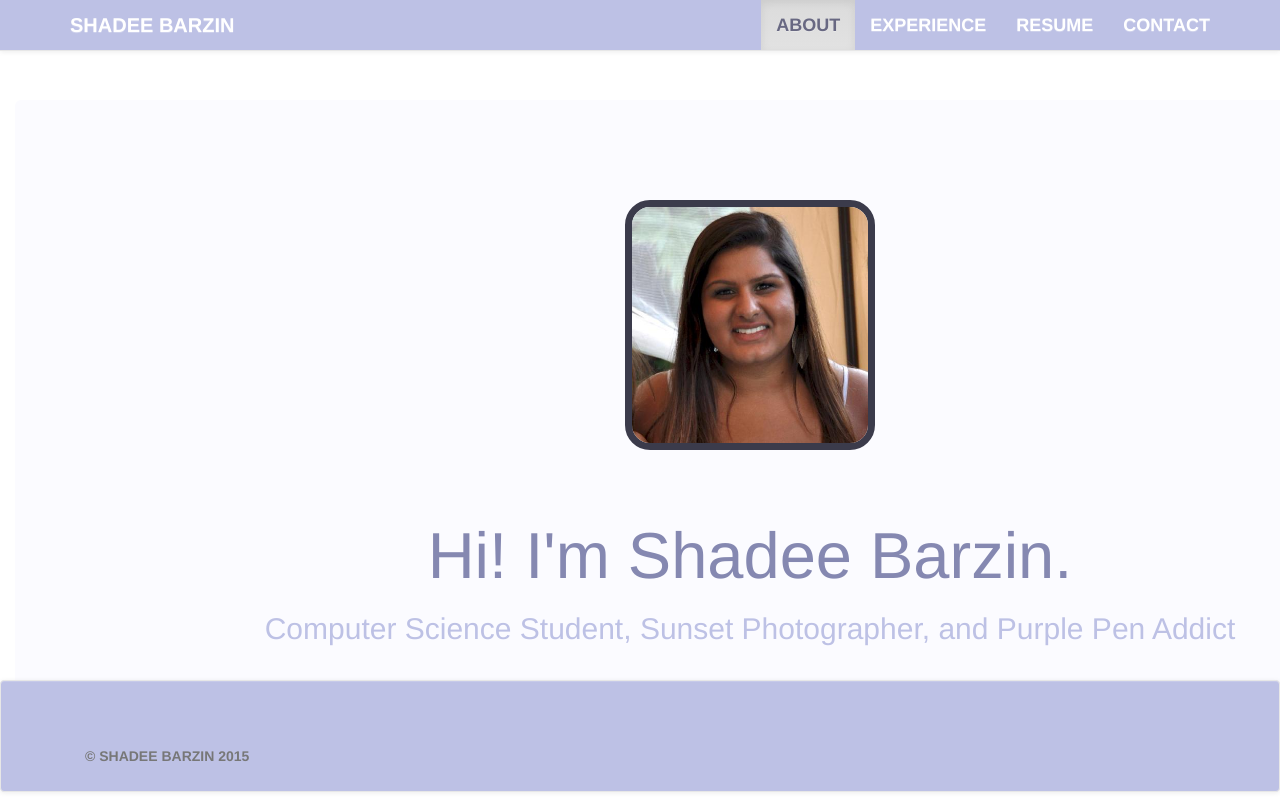
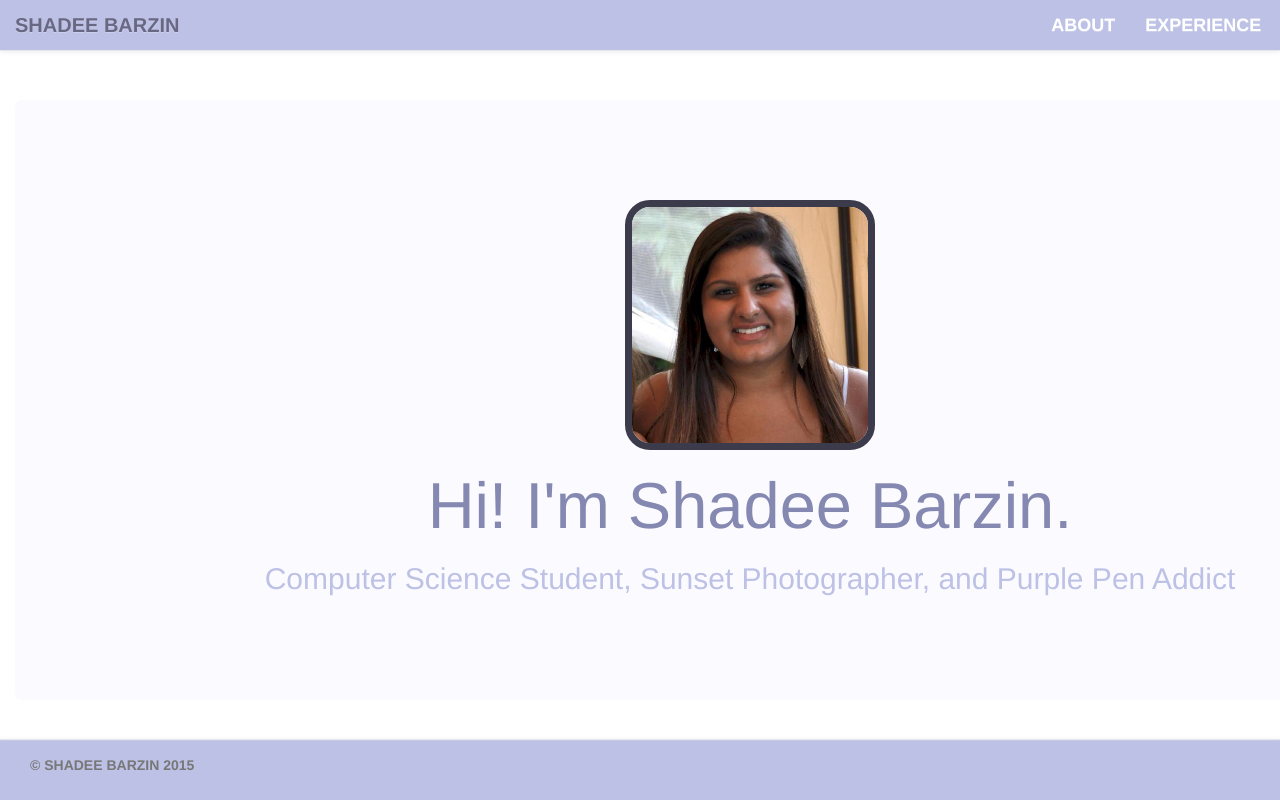
Before and after one commit to shadeebarzin/shadeebarzin.com, a plain HTML site: page index.html in a window 1280 px wide. Shown: the top 800 px of the page. Drawn offline with nearby package versions, Linux system fonts and the light colour scheme.

Commit message:
fixed navbar and footer. minor changes to jumbotron.

```diff
--- a/css/style.css
+++ b/css/style.css
@@ -1,3 +1,9 @@
+/* ---NAVIGATION BAR--- */
+
+/* align top of navbar to top of page */
+.navbar-fixed-top > .container {
+	margin-top: 50px;
+}
 /* navbar */
 .navbar-default {
 	background: #BDC1E5;
@@ -38,7 +44,6 @@
     color: #686882;
     background-color: #EBEBFF;
 }
-
 /* mobile version */
 .navbar-default .navbar-toggle {
     border-color: #E7E7E7;
@@ -60,25 +65,23 @@
     }
 }
 
-/* */
+/* ---JUMBOTRON--- */
+
+/* dimensions of jumbotron container */
 .container {
-	margin-top: 50px;
-}
-
-.container-fluid {
 	margin-top: 100px;
 	width: 1500px;
 }
-
-.container-fluid > .jumbotron {
+/* jumbotron attributes */
+.container > .jumbotron {
 	font-weight: bold;
 	padding: 100px;
 	background: #FBFBFF;
 	height: 600px;
 	padding-top: 100px;
 }
-
-.container-fluid > .jumbotron > .img-rounded {
+/* image attributes */
+.container > .jumbotron > .img-rounded {
 	vertical-align: middle;
 	display: block;
 	margin-left: auto;
@@ -86,16 +89,21 @@
 	border: 7px solid #3B3B4B;
 	border-radius: 25px;
 }
-
-.container-fluid > .jumbotron > .container h1 {
+/* big text */
+.container > .jumbotron > h1 {
 	font-size: 65px;
 	color: #8588B1;
 	text-align: center;
 }
-
-.container-fluid > .jumbotron > .container h3 {
+/* small text */
+.container > .jumbotron > h3 {
 	font-size: 30px;
 	color: #BDC1E5;
 	text-align: center;
 	padding-bottom: 100px;
 }
+
+/* ---FOOTER--- */
+.navbar-fixed-bottom > .container {
+	margin-top: 0px;
+}
--- a/index.html
+++ b/index.html
@@ -49,7 +49,7 @@
 
     		<div class="navbar-collapse collapse">
       			<ul class="nav navbar-nav navbar-right">
-       				<li class="active"><a href="#">About</a></li>
+       				<li><a href="#">About</a></li>
         			<li><a href="#">Experience</a></li>
         			<li><a href="#">Resume</a></li>
         			<li><a href="#">Contact</a></li>
@@ -59,27 +59,21 @@
 	</nav>
 
 	<!-- Intro and Photo -->
-	<div class="container-fluid">
-		<div class="jumbotron" class="text-center">
+	<div class="container">
+		<div class="jumbotron text-center">
 			<img class="img-rounded" class="img-responsive" class="center" src="images/shadee.jpeg" alt="ShadeeBarzin" width="250" height="250">
 
-			<div class="container">
-				<h1>Hi! I'm Shadee Barzin.</h1>
-				<h3>Computer Science Student, Sunset Photographer, and Purple Pen Addict</h3>
-			</div>
-
+			<h1>Hi! I'm Shadee Barzin.</h1>
+			<h3>Computer Science Student, Sunset Photographer, and Purple Pen Addict</h3>
 		</div>
 	</div>
 
 
-	<div class="navbar navbar-default navbar-static-bottom" role="navigation">
+	<div class="navbar navbar-default navbar-fixed-bottom" role="navigation">
 		<div class="container">
-		<div class="navbar-header">
-
-			<div class="navbar-text pull-left">
-				<p>© Shadee Barzin 2015</p>
+				<div class="navbar-text pull-left">
+					<p>© Shadee Barzin 2015</p>
 			</div>
-		</div>
 		</div>
 	</div>
 
```
